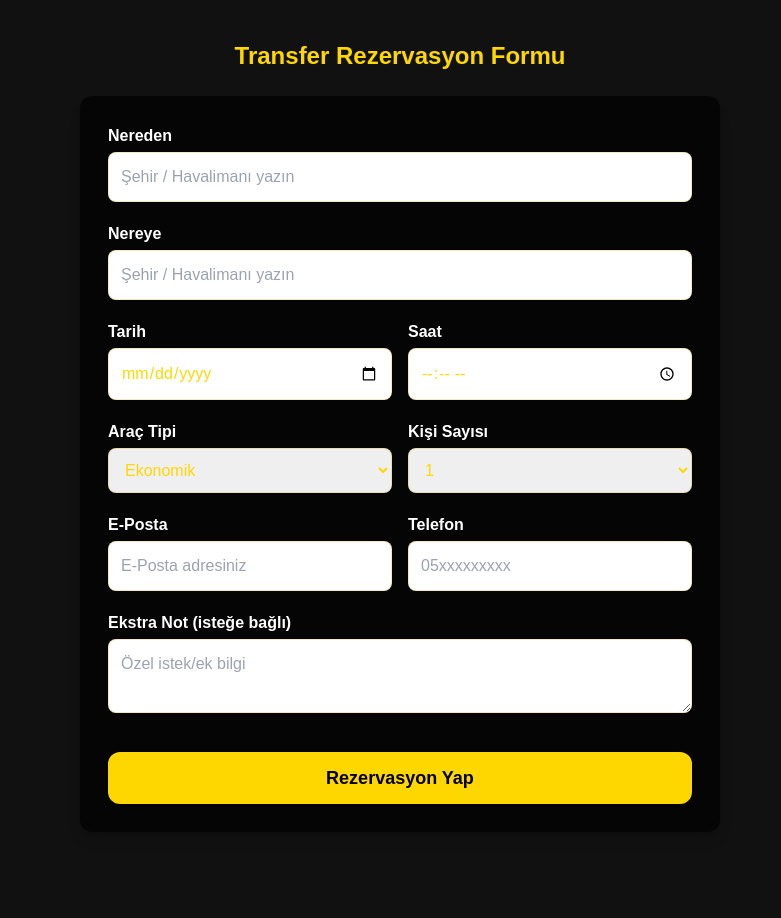
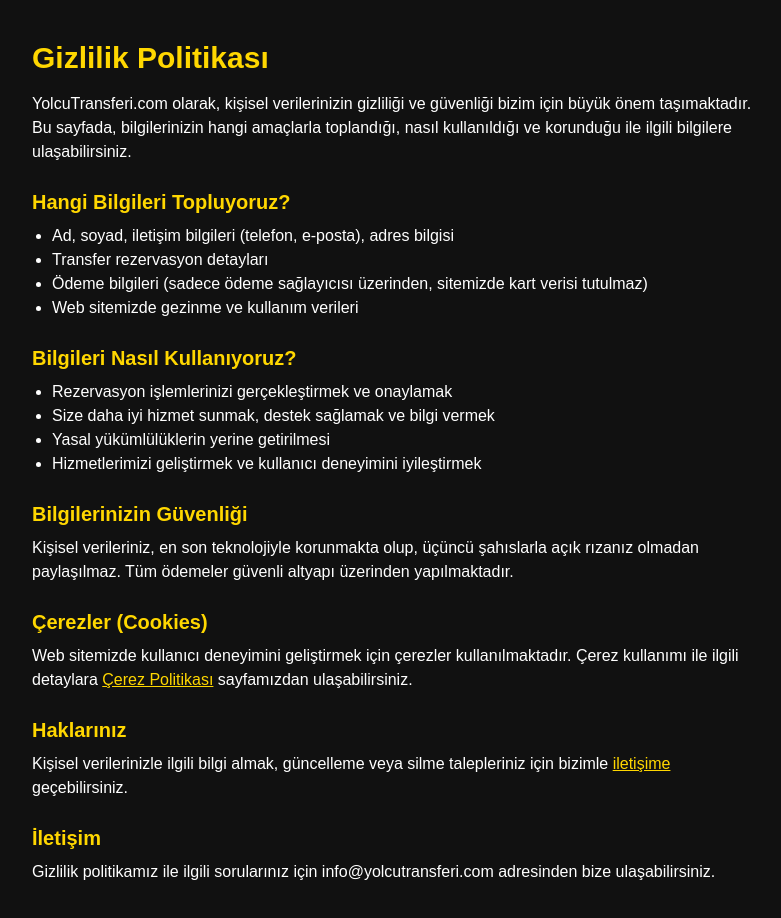
Before and after one commit to haliltayfur/yolcutransferi, a Next.js app: page /gizlilik in a window 1280 px wide. Shown: the top 918 px of the page, without its empty margins (240-1021 px from the left). Before the commit the page ends 872 px from the top, so only its background shows below. Built offline with nearby package versions, Linux system fonts and the light colour scheme.

Commit message:
Update page.js

```diff
--- a/app/gizlilik/page.js
+++ b/app/gizlilik/page.js
@@ -1,167 +1,46 @@
-"use client";
-import { useState } from "react";
+// app/gizlilik/page.js
+export const metadata = {
+  title: "Gizlilik Politikası | YolcuTransferi.com",
+  description: "YolcuTransferi.com Gizlilik Politikası: Kişisel verileriniz nasıl saklanır, kullanılır ve korunur? Detaylı bilgi için sayfamızı ziyaret edin.",
+};
 
-const sehirler = [
-  "İstanbul", "Ankara", "İzmir", "Antalya", "Bodrum", "Trabzon",
-  "Sabiha Gökçen Havalimanı", "İstanbul Havalimanı", "Esenboğa Havalimanı"
-];
-
-const aracTipleri = [
-  "Ekonomik", "Standart", "Lüks", "Premium Elite", "Premium +++", "Dron Transferi", "Diğer"
-];
-
-const yolcuSayilari = Array.from({ length: 10 }, (_, i) => (i + 1).toString()).concat("Diğer");
-
-export default function Rezervasyon() {
-  const [nereden, setNereden] = useState("");
-  const [nereye, setNereye] = useState("");
-  const [tarih, setTarih] = useState("");
-  const [saat, setSaat] = useState("");
-  const [arac, setArac] = useState(aracTipleri[0]);
-  const [kisi, setKisi] = useState("1");
-  const [email, setEmail] = useState("");
-  const [telefon, setTelefon] = useState("");
-  const [not, setNot] = useState("");
-
-  // Filtreleme/autocomplete
-  const filterLoc = (input) =>
-    !input
-      ? []
-      : sehirler.filter((opt) => opt.toLowerCase().includes(input.toLowerCase()));
-
-  const [neredenOpts, setNeredenOpts] = useState([]);
-  const [nereyeOpts, setNereyeOpts] = useState([]);
-
+export default function Gizlilik() {
   return (
-    <main className="max-w-2xl mx-auto px-4 py-10">
-      <h1 className="text-2xl font-bold text-gold mb-6 text-center">Transfer Rezervasyon Formu</h1>
-      <form className="bg-black/70 rounded-xl shadow-lg p-7 flex flex-col gap-5" onSubmit={e => e.preventDefault()}>
-        {/* Nereden */}
-        <div>
-          <label className="text-gray-200 font-semibold">Nereden</label>
-          <input
-            className="mt-1 w-full p-3 rounded-lg bg-gray-900/90 text-gold border border-gold/30 focus:outline-none"
-            placeholder="Şehir / Havalimanı yazın"
-            value={nereden}
-            onChange={e => {
-              setNereden(e.target.value);
-              setNeredenOpts(filterLoc(e.target.value));
-            }}
-            list="nereden-list"
-            required
-          />
-          <datalist id="nereden-list">
-            {neredenOpts.map(opt => <option key={opt}>{opt}</option>)}
-          </datalist>
-        </div>
-        {/* Nereye */}
-        <div>
-          <label className="text-gray-200 font-semibold">Nereye</label>
-          <input
-            className="mt-1 w-full p-3 rounded-lg bg-gray-900/90 text-gold border border-gold/30 focus:outline-none"
-            placeholder="Şehir / Havalimanı yazın"
-            value={nereye}
-            onChange={e => {
-              setNereye(e.target.value);
-              setNereyeOpts(filterLoc(e.target.value));
-            }}
-            list="nereye-list"
-            required
-          />
-          <datalist id="nereye-list">
-            {nereyeOpts.map(opt => <option key={opt}>{opt}</option>)}
-          </datalist>
-        </div>
-        {/* Tarih - Saat */}
-        <div className="flex gap-4">
-          <div className="flex-1">
-            <label className="text-gray-200 font-semibold">Tarih</label>
-            <input
-              type="date"
-              className="mt-1 w-full p-3 rounded-lg bg-gray-900/90 text-gold border border-gold/30 focus:outline-none"
-              value={tarih}
-              onChange={e => setTarih(e.target.value)}
-              required
-            />
-          </div>
-          <div className="flex-1">
-            <label className="text-gray-200 font-semibold">Saat</label>
-            <input
-              type="time"
-              className="mt-1 w-full p-3 rounded-lg bg-gray-900/90 text-gold border border-gold/30 focus:outline-none"
-              value={saat}
-              onChange={e => setSaat(e.target.value)}
-              required
-            />
-          </div>
-        </div>
-        {/* Araç Tipi - Kişi */}
-        <div className="flex gap-4">
-          <div className="flex-1">
-            <label className="text-gray-200 font-semibold">Araç Tipi</label>
-            <select
-              className="mt-1 w-full p-3 rounded-lg bg-gray-900/90 text-gold border border-gold/30 focus:outline-none"
-              value={arac}
-              onChange={e => setArac(e.target.value)}
-            >
-              {aracTipleri.map(tip => (
-                <option key={tip}>{tip}</option>
-              ))}
-            </select>
-          </div>
-          <div className="flex-1">
-            <label className="text-gray-200 font-semibold">Kişi Sayısı</label>
-            <select
-              className="mt-1 w-full p-3 rounded-lg bg-gray-900/90 text-gold border border-gold/30 focus:outline-none"
-              value={kisi}
-              onChange={e => setKisi(e.target.value)}
-            >
-              {yolcuSayilari.map(sayi => (
-                <option key={sayi}>{sayi}</option>
-              ))}
-            </select>
-          </div>
-        </div>
-        {/* Email - Telefon */}
-        <div className="flex gap-4">
-          <div className="flex-1">
-            <label className="text-gray-200 font-semibold">E-Posta</label>
-            <input
-              type="email"
-              className="mt-1 w-full p-3 rounded-lg bg-gray-900/90 text-gold border border-gold/30 focus:outline-none"
-              placeholder="E-Posta adresiniz"
-              value={email}
-              onChange={e => setEmail(e.target.value)}
-              required
-            />
-          </div>
-          <div className="flex-1">
-            <label className="text-gray-200 font-semibold">Telefon</label>
-            <input
-              type="tel"
-              className="mt-1 w-full p-3 rounded-lg bg-gray-900/90 text-gold border border-gold/30 focus:outline-none"
-              placeholder="05xxxxxxxxx"
-              value={telefon}
-              onChange={e => setTelefon(e.target.value)}
-              required
-            />
-          </div>
-        </div>
-        {/* Not */}
-        <div>
-          <label className="text-gray-200 font-semibold">Ekstra Not (isteğe bağlı)</label>
-          <textarea
-            className="mt-1 w-full p-3 rounded-lg bg-gray-900/90 text-gold border border-gold/30 focus:outline-none"
-            rows={2}
-            placeholder="Özel istek/ek bilgi"
-            value={not}
-            onChange={e => setNot(e.target.value)}
-          />
-        </div>
-        <button className="mt-3 bg-gold text-black font-semibold py-3 rounded-xl text-lg shadow hover:bg-yellow-400 transition">
-          Rezervasyon Yap
-        </button>
-      </form>
+    <main className="max-w-3xl mx-auto px-4 py-10 text-gray-200">
+      <h1 className="text-3xl font-bold text-gold mb-4">Gizlilik Politikası</h1>
+      <p className="mb-4">
+        YolcuTransferi.com olarak, kişisel verilerinizin gizliliği ve güvenliği bizim için büyük önem taşımaktadır. Bu sayfada, bilgilerinizin hangi amaçlarla toplandığı, nasıl kullanıldığı ve korunduğu ile ilgili bilgilere ulaşabilirsiniz.
+      </p>
+      <h2 className="text-xl font-semibold text-gold mt-6 mb-2">Hangi Bilgileri Topluyoruz?</h2>
+      <ul className="list-disc pl-5 mb-4">
+        <li>Ad, soyad, iletişim bilgileri (telefon, e-posta), adres bilgisi</li>
+        <li>Transfer rezervasyon detayları</li>
+        <li>Ödeme bilgileri (sadece ödeme sağlayıcısı üzerinden, sitemizde kart verisi tutulmaz)</li>
+        <li>Web sitemizde gezinme ve kullanım verileri</li>
+      </ul>
+      <h2 className="text-xl font-semibold text-gold mt-6 mb-2">Bilgileri Nasıl Kullanıyoruz?</h2>
+      <ul className="list-disc pl-5 mb-4">
+        <li>Rezervasyon işlemlerinizi gerçekleştirmek ve onaylamak</li>
+        <li>Size daha iyi hizmet sunmak, destek sağlamak ve bilgi vermek</li>
+        <li>Yasal yükümlülüklerin yerine getirilmesi</li>
+        <li>Hizmetlerimizi geliştirmek ve kullanıcı deneyimini iyileştirmek</li>
+      </ul>
+      <h2 className="text-xl font-semibold text-gold mt-6 mb-2">Bilgilerinizin Güvenliği</h2>
+      <p className="mb-4">
+        Kişisel verileriniz, en son teknolojiyle korunmakta olup, üçüncü şahıslarla açık rızanız olmadan paylaşılmaz. Tüm ödemeler güvenli altyapı üzerinden yapılmaktadır.
+      </p>
+      <h2 className="text-xl font-semibold text-gold mt-6 mb-2">Çerezler (Cookies)</h2>
+      <p className="mb-4">
+        Web sitemizde kullanıcı deneyimini geliştirmek için çerezler kullanılmaktadır. Çerez kullanımı ile ilgili detaylara <a href="/cerez" className="underline text-gold">Çerez Politikası</a> sayfamızdan ulaşabilirsiniz.
+      </p>
+      <h2 className="text-xl font-semibold text-gold mt-6 mb-2">Haklarınız</h2>
+      <p className="mb-4">
+        Kişisel verilerinizle ilgili bilgi almak, güncelleme veya silme talepleriniz için bizimle <a href="/iletisim" className="underline text-gold">iletişime</a> geçebilirsiniz.
+      </p>
+      <h2 className="text-xl font-semibold text-gold mt-6 mb-2">İletişim</h2>
+      <p>
+        Gizlilik politikamız ile ilgili sorularınız için info@yolcutransferi.com adresinden bize ulaşabilirsiniz.
+      </p>
     </main>
   );
 }
```
